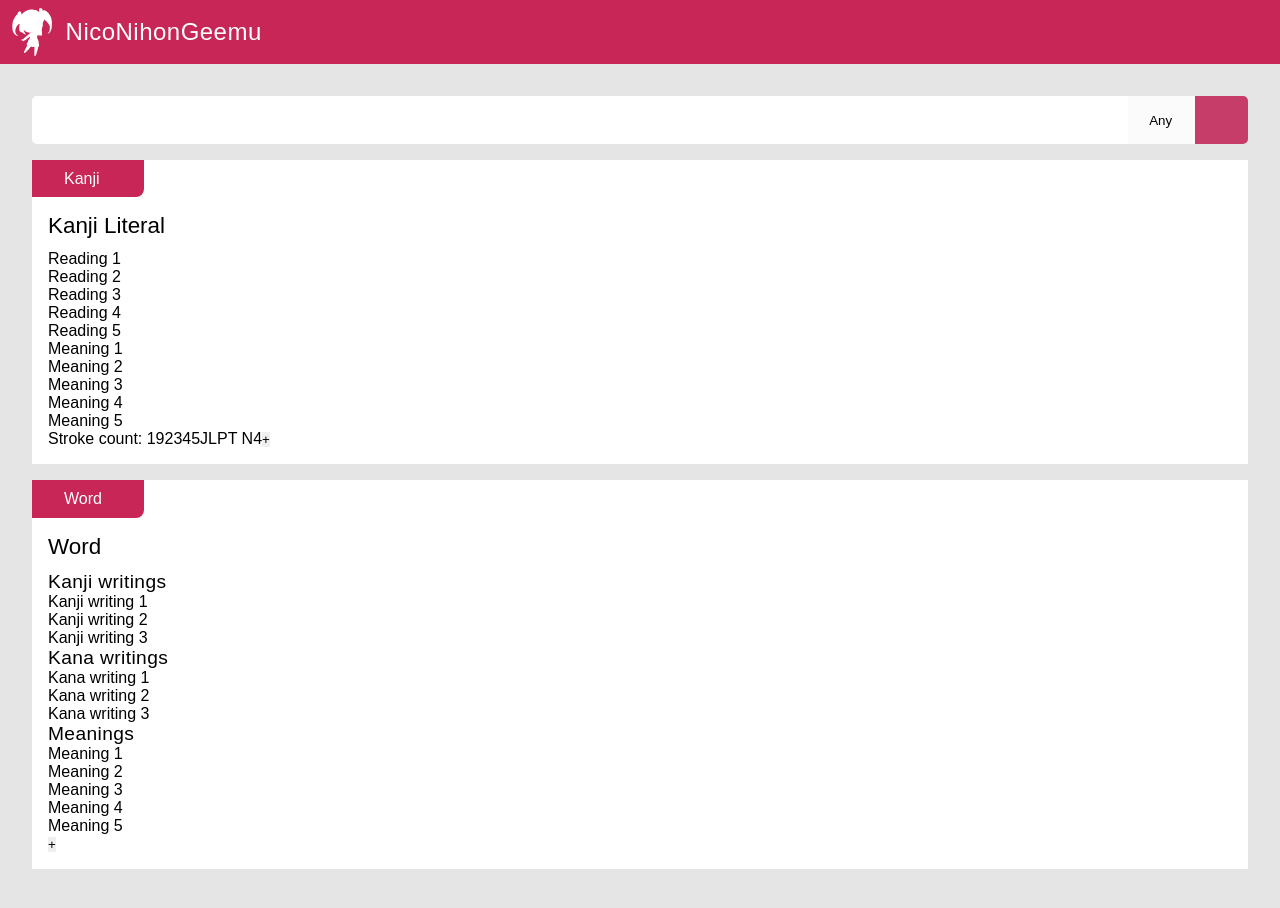
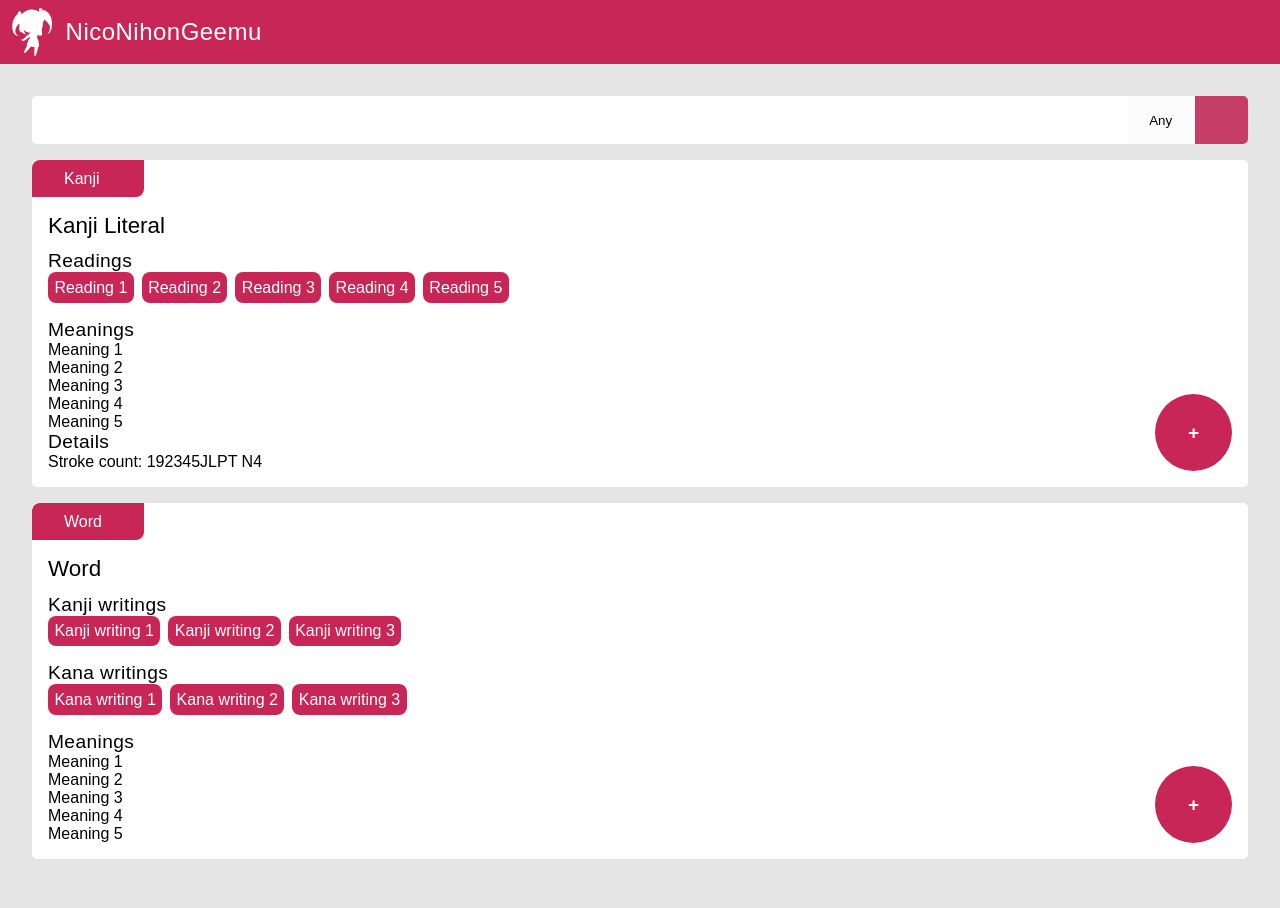
Before and after one commit to Lisible/niconihongeemu-front, a Vue app: page / in a window 1280 px wide. Shown: the top 908 px of the page. Built offline with nearby package versions, Linux system fonts and the light colour scheme.

Commit message:
Styled search results

```diff
--- a/src/components/SearchResult/SearchResult.css
+++ b/src/components/SearchResult/SearchResult.css
@@ -7,6 +7,8 @@ ul {
 	background-color: white;
 	padding: 1em;
 	margin: 1em 0em;
+
+	border-radius: 5px;
 
 	transition: all 0.3s;
 }
@@ -21,7 +23,7 @@ ul {
 	left: -1em;
 	top: -1em;
 
-	border-radius: 0em 0em 0.5em 0em;
+	border-radius: 0.5em 0em 0.5em 0em;
 }
 
 #search-result > li > div.kanji-result:before {
@@ -32,14 +34,30 @@ ul {
 	content: 'Word';
 }
 
-#search-result > li > div.word-result > button {
-	bottom: 1.4em;
-}
-
 #search-result > li > div > span:first-child {
 	display: block;
 	font-size: 1.4em;
 	margin-bottom: 0.5em;
+}
+
+#search-result > li button {
+	display: block;
+	float: right;
+	position: relative;
+	bottom: 4em;
+	background-color: #C72657;
+	font-size: 1.2em;
+	font-weight: bold;
+	color: white;
+	width: 4em;
+	height: 4em;
+	border-radius: 4em;
+	transition: all 0.2s;
+}
+
+#search-result > li button:hover {
+	box-shadow: -4px 3px 5px rgba(0,0,0,0.25), 0 5px 5px rgba(0,0,0,0.22);
+	transition: all 0.3s;
 }
 
 section h1 {
@@ -53,3 +71,19 @@ section h1 {
 	transform: translate(0.2em, -0.2em);
 	transition: all 0.3s;
 }
+
+.writing-list {
+	margin-bottom: 1em;
+}
+
+.writing-list li {
+	display: inline-block;
+	background-color: #C72657;
+	color: white;
+	padding: 0.4em;
+	border-radius: 0.5em;
+}
+
+.writing-list li:not(:last-child) {
+	margin: 0 0.5em 0 0;
+}
--- a/src/components/SearchResult/SearchResult.vue
+++ b/src/components/SearchResult/SearchResult.vue
@@ -3,13 +3,18 @@
 		<li>
 			<div class="kanji-result">
 				<span>Kanji Literal</span>
-				<ul>
+				<section>
+					<h1>Readings</h1>
+					<ul class="writing-list">
 						<li>Reading 1</li>
 						<li>Reading 2</li>
 						<li>Reading 3</li>
 						<li>Reading 4</li>
 						<li>Reading 5</li>
 					</ul>
+				</section>
+				<section>
+					<h1>Meanings</h1>
 					<ul>
 						<li>Meaning 1</li>
 						<li>Meaning 2</li>
@@ -17,8 +22,12 @@
 						<li>Meaning 4</li>
 						<li>Meaning 5</li>
 					</ul>
+				</section>
+				<section>
+					<h1>Details</h1>
 					<span>Stroke count: 192345</span>
 					<span>JLPT N4</span>
+				</section>
 				<button>+</button>
 			</div>
 		</li>
@@ -29,7 +38,7 @@
 
 				<section>
 					<h1>Kanji writings</h1>
-					<ul>
+					<ul class="writing-list">
 						<li>Kanji writing 1</li>
 						<li>Kanji writing 2</li>
 						<li>Kanji writing 3</li>
@@ -38,7 +47,7 @@
 
 				<section>
 					<h1>Kana writings</h1>
-					<ul>
+					<ul class="writing-list">
 						<li>Kana writing 1</li>
 						<li>Kana writing 2</li>
 						<li>Kana writing 3</li>
```
Lines whose indentation alone changed are shown as unchanged.
